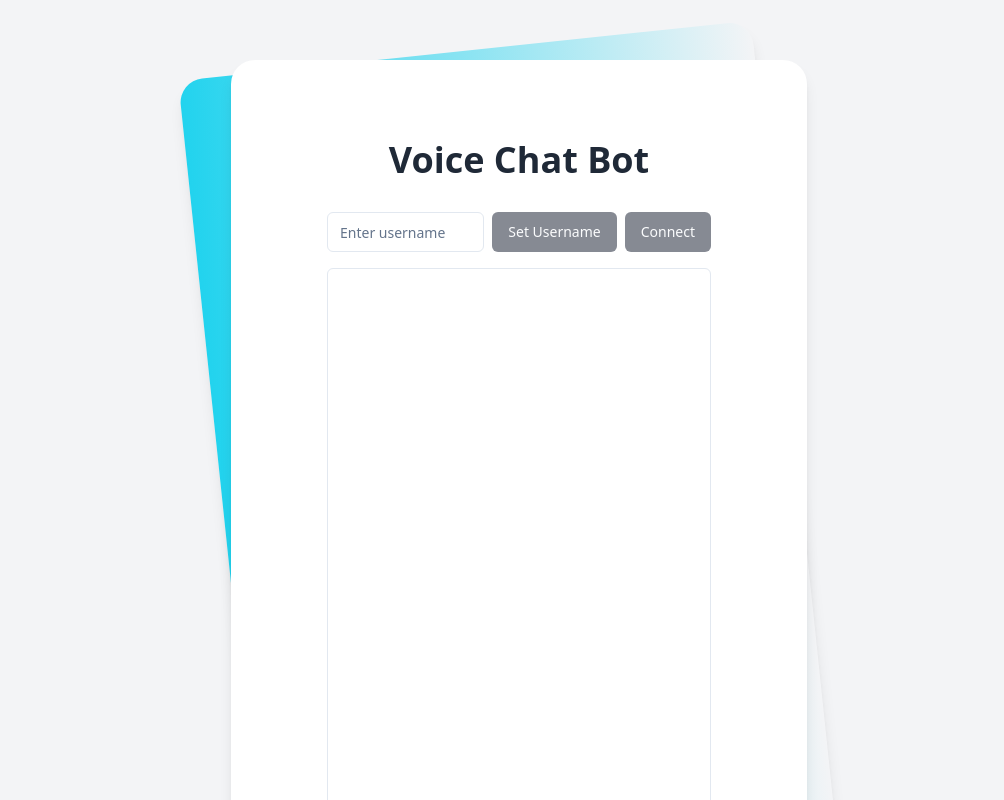
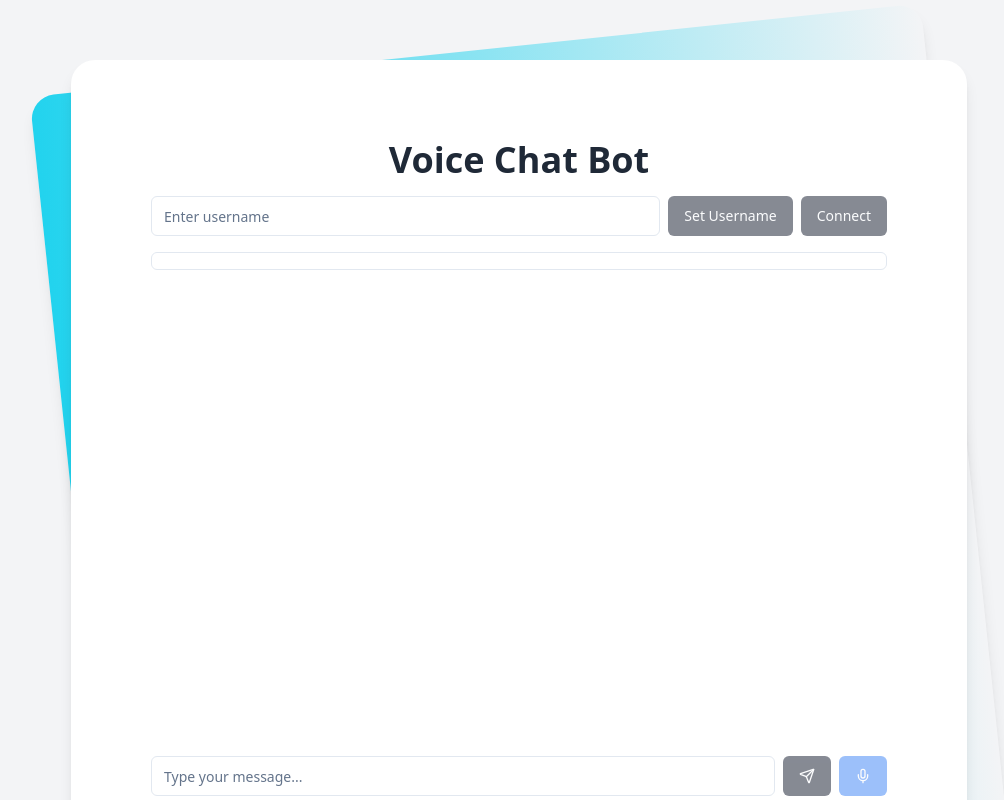
Before and after one commit to chuan298/voicechat-symphony, a React (Vite) app: page / in a window 1280 px wide. Shown: the top 800 px of the page, without its empty margins (121-1125 px from the left). Built offline with nearby package versions, Linux system fonts and the light colour scheme.

Commit message:
Adjust Chat Interface Layout
Increased the horizontal ROI of the Voice Chat Bot region and decreased the vertical space of the chat box to fit the screen without scrolling. Added a chat input feature for users who prefer to type instead of using voice.
[skip gpt_engineer]

```diff
--- a/src/components/ChatInterface.jsx
+++ b/src/components/ChatInterface.jsx
@@ -4,7 +4,7 @@ import { Input } from "@/components/ui/input";
 import { Button } from "@/components/ui/button";
 import { ScrollArea } from "@/components/ui/scroll-area";
 import { Avatar } from "@/components/ui/avatar";
-import { UserIcon, BotIcon, MicIcon, MicOffIcon } from 'lucide-react';
+import { UserIcon, BotIcon, MicIcon, MicOffIcon, SendIcon } from 'lucide-react';
 import ConnectionControls from './ConnectionControls';
 import MessageList from './MessageList';
 
@@ -14,6 +14,7 @@ const ChatInterface = () => {
   const [isRecording, setIsRecording] = useState(false);
   const [isConnected, setIsConnected] = useState(false);
   const [isConnecting, setIsConnecting] = useState(false);
+  const [inputMessage, setInputMessage] = useState('');
   const audioContext = useRef(null);
   const mediaRecorder = useRef(null);
   const websocket = useRef(null);
@@ -159,8 +160,16 @@ const ChatInterface = () => {
     });
   };
 
+  const handleSendMessage = () => {
+    if (inputMessage.trim() && isConnected) {
+      setMessages(prev => [...prev, { role: 'user', content: inputMessage.trim() }]);
+      websocket.current.send(JSON.stringify({ type: 'chat', text: inputMessage.trim() }));
+      setInputMessage('');
+    }
+  };
+
   return (
-    <div className="flex flex-col h-screen max-w-2xl mx-auto p-4">
+    <div className="flex flex-col h-[calc(100vh-200px)] max-w-full mx-auto">
       <ConnectionControls
         username={username}
         setUsername={setUsername}
@@ -170,23 +179,33 @@ const ChatInterface = () => {
         setUserName={setUserName}
       />
 
+      <div className="flex-grow overflow-hidden">
         <MessageList messages={messages} />
+      </div>
 
+      <div className="flex space-x-2 mt-4">
+        <Input
+          type="text"
+          placeholder="Type your message..."
+          value={inputMessage}
+          onChange={(e) => setInputMessage(e.target.value)}
+          onKeyPress={(e) => e.key === 'Enter' && handleSendMessage()}
+          className="flex-grow"
+        />
+        <Button
+          onClick={handleSendMessage}
+          disabled={!isConnected || !inputMessage.trim()}
+        >
+          <SendIcon className="h-4 w-4" />
+        </Button>
         <Button
           onClick={toggleRecording}
           disabled={!isConnected || !username}
-        className={`w-full ${isRecording ? 'bg-red-500 hover:bg-red-600' : 'bg-blue-500 hover:bg-blue-600'}`}
+          className={`${isRecording ? 'bg-red-500 hover:bg-red-600' : 'bg-blue-500 hover:bg-blue-600'}`}
         >
-        {isRecording ? (
-          <>
-            <MicOffIcon className="mr-2 h-4 w-4" /> Stop Recording
-          </>
-        ) : (
-          <>
-            <MicIcon className="mr-2 h-4 w-4" /> Start Recording
-          </>
-        )}
+          {isRecording ? <MicOffIcon className="h-4 w-4" /> : <MicIcon className="h-4 w-4" />}
         </Button>
+      </div>
     </div>
   );
 };
--- a/src/pages/Index.jsx
+++ b/src/pages/Index.jsx
@@ -3,7 +3,7 @@ import ChatInterface from '../components/ChatInterface';
 const Index = () => {
   return (
     <div className="min-h-screen bg-gray-100 py-6 flex flex-col justify-center sm:py-12">
-      <div className="relative py-3 sm:max-w-xl sm:mx-auto">
+      <div className="relative py-3 sm:mx-auto w-full max-w-4xl">
         <div className="absolute inset-0 bg-gradient-to-r from-cyan-400 to-light-blue-500 shadow-lg transform -skew-y-6 sm:skew-y-0 sm:-rotate-6 sm:rounded-3xl"></div>
         <div className="relative px-4 py-10 bg-white shadow-lg sm:rounded-3xl sm:p-20">
           <h1 className="text-4xl font-bold mb-4 text-center text-gray-800">Voice Chat Bot</h1>
```
Lines whose indentation alone changed are shown as unchanged.
